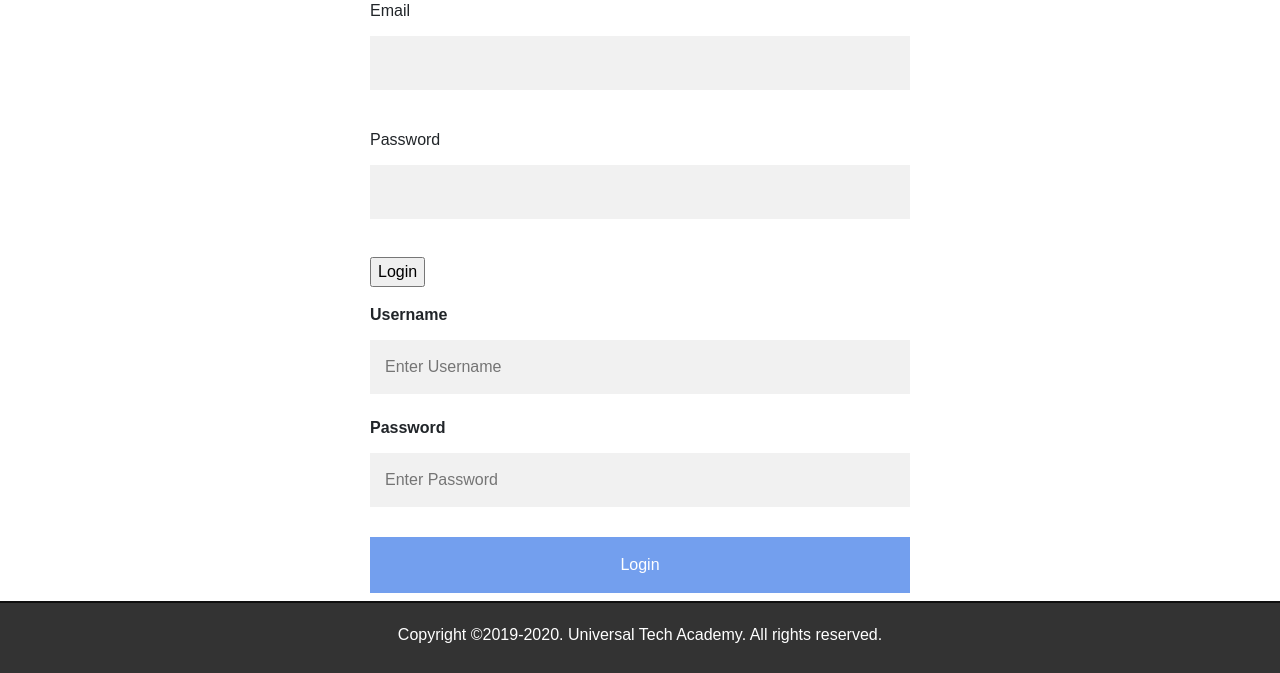
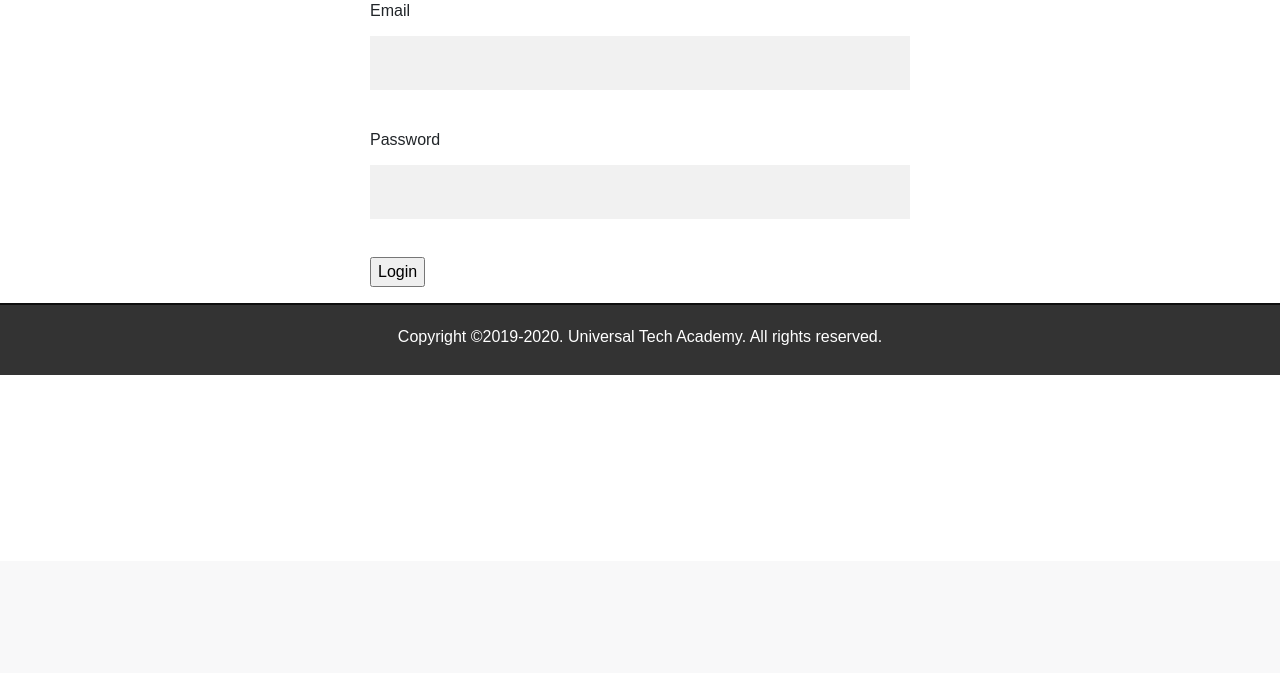
Before and after one commit to Ruben-Castro/fist_flask_project, a Flask app: page /login in a window 1280 px wide. Shown: the part 239-912 px from the top of the page. After the commit the page ends 614 px from the top, so only its background shows below. Run offline with Flask 2, Linux system fonts and the light colour scheme; some libraries are stand-ins or nearby versions.

Commit message:
removed old login template code

```diff
--- a/application/templates/login.html
+++ b/application/templates/login.html
@@ -26,14 +26,6 @@
                 <p>
                     {{form.submit()}}
                 </p>
-
-                <label for="username"><b>Username</b></label>
-                <input type="text" placeholder="Enter Username" name="username" required>
-                <br>
-                <label for="password"><b>Password</b></label>
-                <input type="password" placeholder="Enter Password" name="password" required>
-                <br class="clear">
-                <input class="btn-submit" type="submit" name="submit" value="Login">
             </form>
         </div>
     </div>
```
